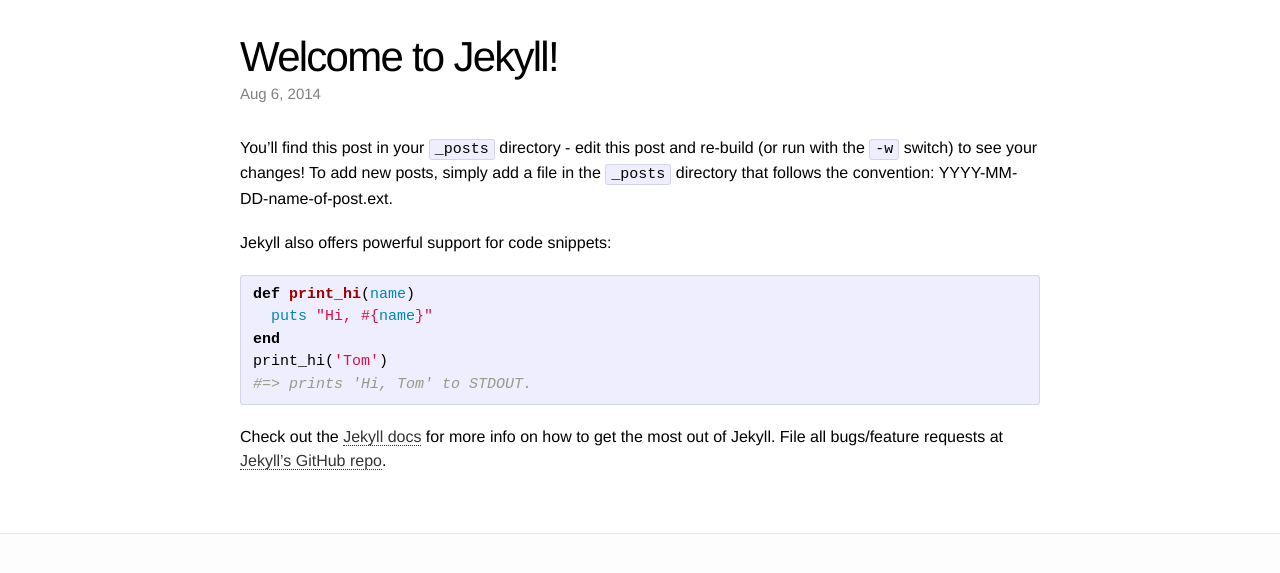
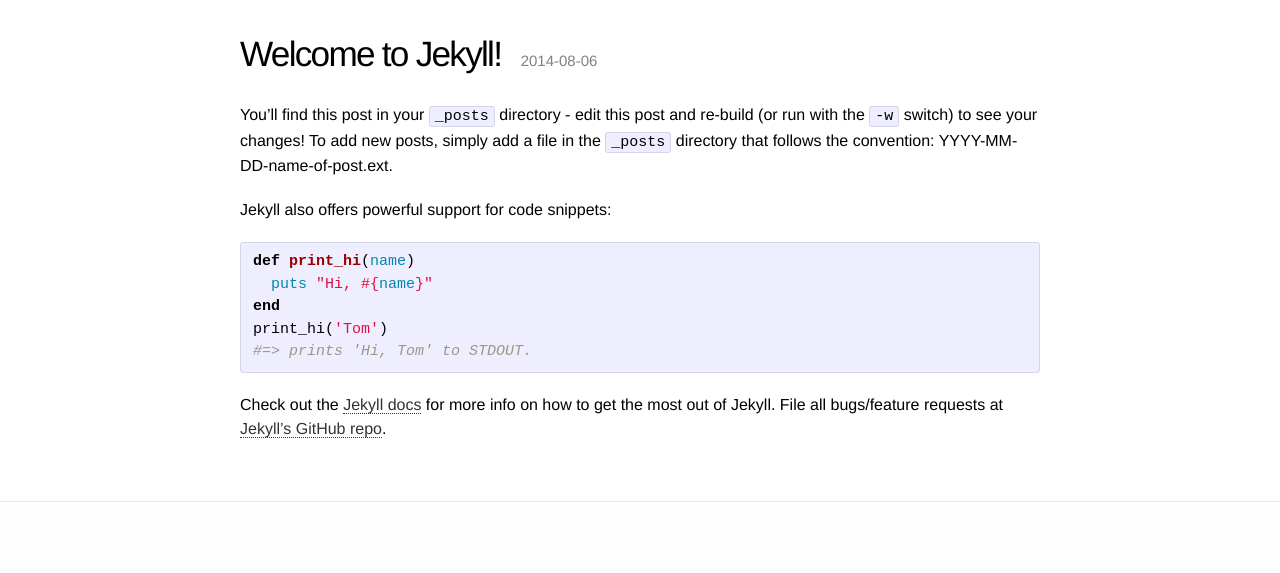
Before and after one commit to 33d/blog, a Jekyll site: the page built from _posts/2014-08-06-welcome-to-jekyll.markdown, in a window 1280 px wide, cut to the strip 104-677 px from the top of the page. Built offline with Jekyll 4.4.1, drawn with Linux system fonts in a browser that asks for light colours.

Commit message:
Tweaked the layout of the "posts" pages

```diff
--- a/_layouts/post.html
+++ b/_layouts/post.html
@@ -5,7 +5,7 @@
 
   <header class="post-header">
     <h1>{{ page.title }}</h1>
-    <p class="meta">{{ page.date | date: "%b %-d, %Y" }}{% if page.author %} • {{ page.author }}{% endif %}{% if page.meta %} • {{ page.meta }}{% endif %}</p>
+    <p class="meta">{{ page.date | date: "%Y-%m-%d" }}{% if page.author %} • {{ page.author }}{% endif %}{% if page.meta %} • {{ page.meta }}{% endif %}</p>
   </header>
 
   <article class="post-content">
--- a/css/main.css
+++ b/css/main.css
@@ -186,16 +186,19 @@
 .post-header { margin: 10px 0 30px; }
 
 .post-header h1 {
-  font-size: 42px;
+  display: inline;
+  font-size: 220%;
   letter-spacing: -1.75px;
   line-height: 1;
   font-weight: 300;
 }
 
 .post-header .meta {
+  display: inline;
   font-size: 15px;
   color: #818181;
   margin-top: 5px;
+  margin-left: 1em;
 }
 
 .post-content { margin: 0 0 30px; }
```
